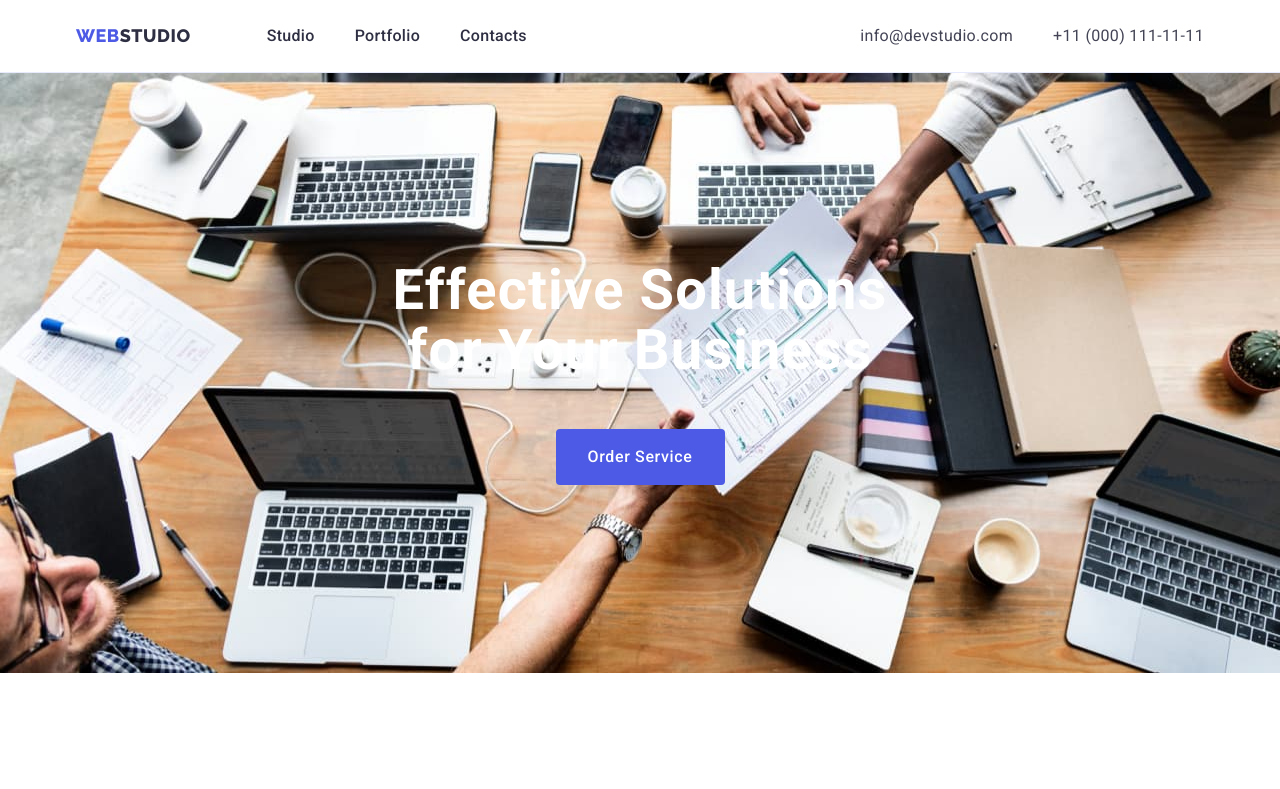
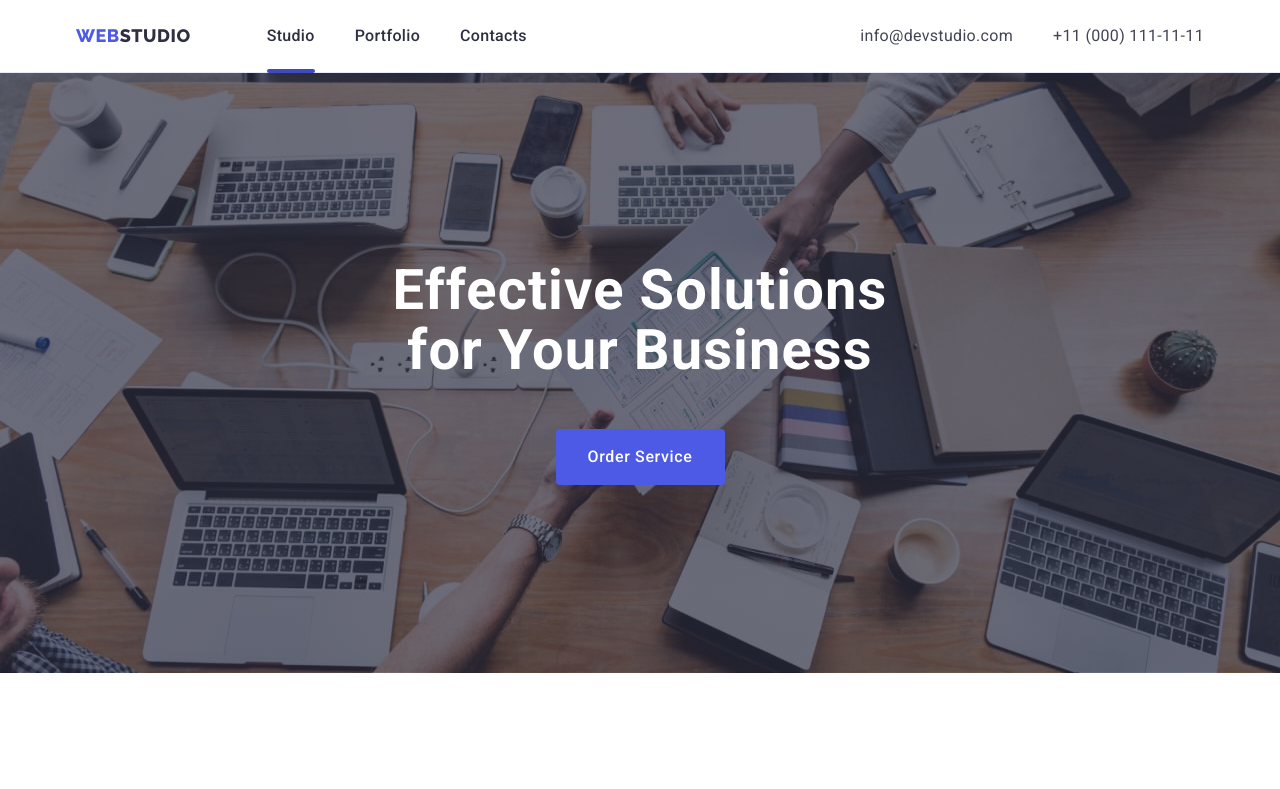
Before and after one commit to vitalii-kyiv/goit-markup-hw-04, a plain HTML site: page index.html in a window 1280 px wide. Shown: the top 789 px of the page. Drawn offline with nearby package versions, Linux system fonts and the light colour scheme.

Commit message:
add_active_state

```diff
--- a/css/styles.css
+++ b/css/styles.css
@@ -135,6 +135,8 @@ img {
 .header-list-item {
 }
 .header-list-link {
+  position: relative;
+
   color: var(--shadows);
   display: block;
   font-style: normal;
@@ -143,6 +145,17 @@ img {
   letter-spacing: 0.32px;
   padding-top: 24px;
   padding-bottom: 24px;
+}
+
+.header-list-link.current::after {
+  position: absolute;
+  content: '';
+  width: 100%;
+  height: 4px;
+  border-radius: 2px;
+  background-color: var(--active-state);
+  left: 0;
+  bottom: -1px;
 }
 
 .header-list-link:hover,
@@ -173,7 +186,14 @@ img {
 /* <!-- !!!HERO!!! ---------------------------------------------------------------------------> */
 .hero {
   background-color: var(--hero-background);
-  background-image: url(../images/hero_bg_image.jpg);
+  background-image: linear-gradient(
+      rgba(46, 47, 66, 0.7),
+      rgba(46, 47, 66, 0.7)
+    ),
+    url(../images/hero_bg_image.jpg);
+  background-repeat: no-repeat;
+  background-position: center;
+  background-size: cover;
   padding-top: 188px;
   padding-bottom: 188px;
 }
--- a/index.html
+++ b/index.html
@@ -31,7 +31,9 @@
 
           <ul class="header-list list">
             <li class="header-list-item">
-              <a class="header-list-link link" href="./index.html">Studio</a>
+              <a class="header-list-link link current" href="./index.html"
+                >Studio</a
+              >
             </li>
             <li class="header-list-item">
               <a class="header-list-link link" href="./portfolio.html"
@@ -432,7 +434,7 @@
         </div>
       </section>
       <!-- !!!CLIENTS! --------------------------------------------------------------------------->
-      <secttion class="clients">
+      <section class="clients">
         <div class="container">
           <h2 class="clients-title first-title">Customers</h2>
           <ul class="clients-list list">
@@ -510,7 +512,7 @@
             </li>
           </ul>
         </div>
-      </secttion>
+      </section>
     </main>
     <!-- !!!FOOTER!! --------------------------------------------------------------------------->
     <footer class="footer">
```
Also changed, not shown: portfolio.html (+1 -1 lines).
